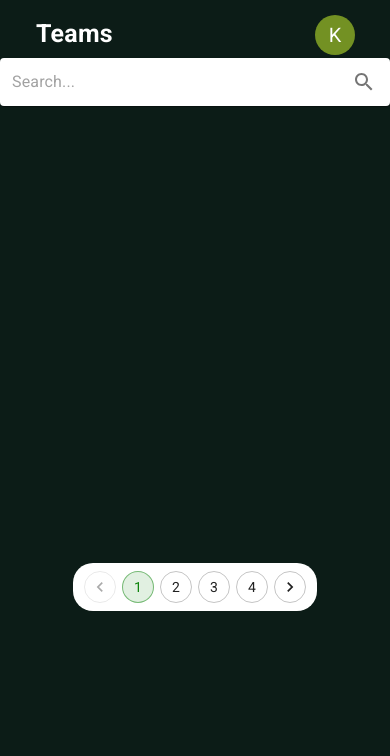
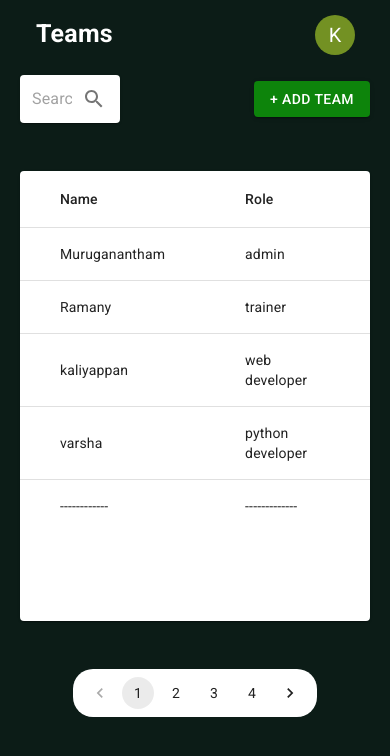
Before and after one commit to Kaliyappan1/Timesheet-Application-to-softmania, a React (Vite) app: page /admin-teams in a window 390 px wide. Shown: the top 756 px of the page. Built offline with nearby package versions, Linux system fonts and the light colour scheme.

Commit message:
sidebar router and admin timesheet adjust

```diff
--- a/src/AdminTeams.jsx
+++ b/src/AdminTeams.jsx
@@ -4,6 +4,7 @@ import { ThemeProvider } from "@emotion/react";
 import theme from "./components/Theme";
 import {
   Avatar,
+  Button,
   IconButton,
   InputBase,
   Pagination,
@@ -27,7 +28,7 @@ const rows = [
   createData("Muruganantham", "admin", "murugan@gmail.com"),
   createData("Ramany", "trainer", "ramany@gmail.com"),
   createData("kaliyappan", "web developer", "kaliyappan@gmail.com"),
-  createData("varsha","python developer", "varsha@gmail.com"),
+  createData("varsha", "python developer", "varsha@gmail.com"),
   createData("------------", "-------------", "---------"),
 ];
 
@@ -76,13 +77,20 @@ function AdminTeams() {
             <Avatar {...stringAvatar("Kali")} />
           </div>
         </div>
+        <div className="adminTeam-row">
           <div className="admin-search">
             <Paper
               component="form"
               sx={{
                 p: "2px 4px",
                 display: "flex",
-              width: 400,
+                width: {
+                  xs: 100,
+                  sm: 200,
+                  md: 200,
+                  lg: 350,
+                  xl: 350,
+                },
               }}
             >
               <InputBase
@@ -96,14 +104,20 @@ function AdminTeams() {
               </IconButton>
             </Paper>
           </div>
+          <div className="adminAddTeam">
+            <Button sx={{ color: "secondary.light" }} variant="contained">
+              + Add Team
+            </Button>
+          </div>
+        </div>
         <div className="adminTeamTable">
-          <TableContainer component={Paper}>
+          <TableContainer component={Paper} sx={{ height: 450 }}>
             <Table aria-label="simple table">
               <TableHead>
-                <TableRow >
-                  <TableCell sx={{pr: 5, pl:5}}>Name</TableCell>
-                  <TableCell sx={{pr: 5, pl:5}} >Role</TableCell>
-                  <TableCell sx={{pr: 5, pl:5}}>Contact</TableCell>
+                <TableRow>
+                  <TableCell sx={{ pr: 5, pl: 5 }}>Name</TableCell>
+                  <TableCell sx={{ pr: 5, pl: 5 }}>Role</TableCell>
+                  <TableCell sx={{ pr: 5, pl: 5 }}>Contact</TableCell>
                 </TableRow>
               </TableHead>
               <TableBody>
@@ -112,11 +126,11 @@ function AdminTeams() {
                     key={row.name}
                     sx={{ "&:last-child td, &:last-child th": { border: 0 } }}
                   >
-                    <TableCell component="th" scope="row" sx={{pr: 5, pl:5}}>
+                    <TableCell component="th" scope="row" sx={{ pr: 5, pl: 5 }}>
                       {row.name}
                     </TableCell>
-                    <TableCell sx={{pr: 5, pl:5}}>{row.role}</TableCell>
-                    <TableCell sx={{pr: 5, pl:5}}>{row.contact}</TableCell>
+                    <TableCell sx={{ pr: 5, pl: 5 }}>{row.role}</TableCell>
+                    <TableCell sx={{ pr: 5, pl: 5 }}>{row.contact}</TableCell>
                   </TableRow>
                 ))}
               </TableBody>
@@ -125,7 +139,12 @@ function AdminTeams() {
         </div>
         <div className="adminTeamPagination">
           <Stack spacing={2}>
-            <Pagination sx={{backgroundColor: "secondary.light", borderRadius:5, p:1}} color="primary" count={4} variant="outlined"/>
+            <Pagination
+              sx={{ backgroundColor: "secondary.light", borderRadius: 5, p: 1 }}
+              color="primary"
+              count={4}
+              variant="contained"
+            />
           </Stack>
         </div>
       </ThemeProvider>
--- a/src/Sidebar.jsx
+++ b/src/Sidebar.jsx
@@ -1,4 +1,4 @@
-import React from "react";
+import React, { useState } from "react";
 import "./assets/styles/Sidebar.css";
 import {
   Sidebar,
@@ -14,10 +14,14 @@ import ArrowBackIosNewIcon from '@mui/icons-material/ArrowBackIosNew';
 import PowerSettingsNewIcon from '@mui/icons-material/PowerSettingsNew';
 
 function AdminSidebar() {
-  const [collapsed, setCollapsed] = React.useState(false);
+  const [collapsed, setCollapsed] = useState(false);
+
   return (
     <div className="sidebar">
       <div className="sidebar-content">
+      <button  onClick={() => setCollapsed(!collapsed)} >
+          <ArrowBackIosNewIcon/>
+        </button>
         <Sidebar
           width="200px"
           collapsed={collapsed}
@@ -41,33 +45,27 @@ function AdminSidebar() {
               component={<Link to="/admin-Timesheets" />}
               icon={<AccessTimeIcon sx={{ fontSize: 28 }} />}
             >
-              {" "}
+
               Timesheet
             </MenuItem>
             <MenuItem
               component={<Link to="/admin-Teams" />}
               icon={<GroupsIcon sx={{ fontSize: 28 }} />}
             >
-              {" "}
+
               Teams
             </MenuItem>
             <MenuItem
               component={<Link to="/logout" />}
               icon={<PowerSettingsNewIcon sx={{ fontSize: 28 }} />}
             >
-              {" "}
+
               Logout
             </MenuItem>
           </Menu>
         </Sidebar>
       </div>
-      <main style={{ padding: 5 }}>
-        <button className="sb-button" onClick={() => setCollapsed(!collapsed)} >
-          <ArrowBackIosNewIcon/>
-        </button>
 
-
-      </main>
     </div>
   );
 }
--- a/src/assets/styles/AdminTimesheets.css
+++ b/src/assets/styles/AdminTimesheets.css
@@ -1,12 +1,16 @@
-.admin-search{
+.adminTeam-row{
     display: flex;
-    justify-content: center;
+    margin: 20px 9rem;
+    justify-content: space-between;
+    align-items: center;
+
 }
+
 .admin-timesheet-table{
     margin: 3pc 50px;
 }
 .adminTeamTable{
-    margin: 3pc 250px;
+    margin: 3pc 9rem;
 }
 .adminTeamPagination{
     display: flex;
@@ -14,3 +18,16 @@
     justify-content: center;
     position: static;
 }
+@media only screen and ( max-width: 868px) {
+    .adminTeamTable{
+        margin: 3pc 20px;
+    }
+    .adminTeam-row{
+        display: flex;
+        margin: 20px;
+        justify-content: space-between;
+        align-items: center;
+
+    }
+
+}
```
Lines whose indentation alone changed are shown as unchanged.
